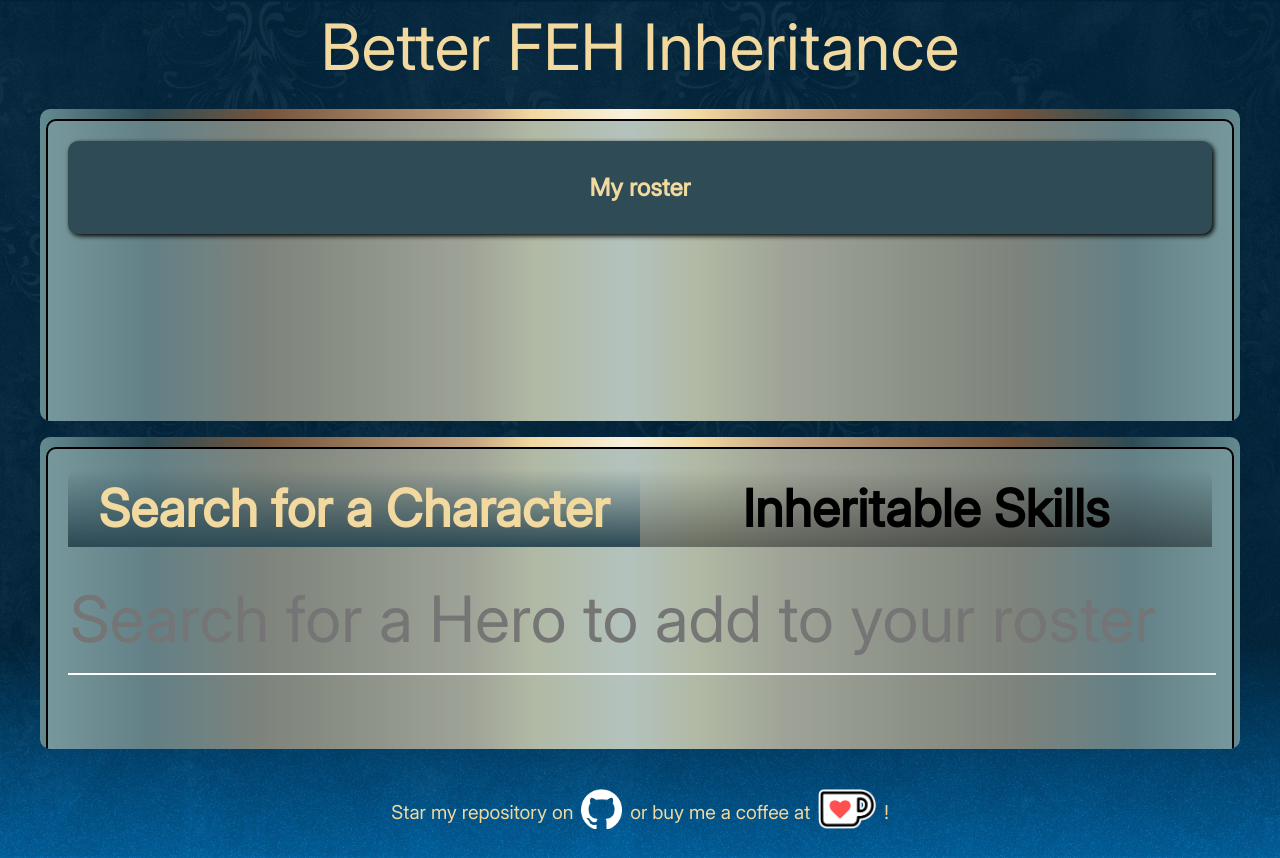
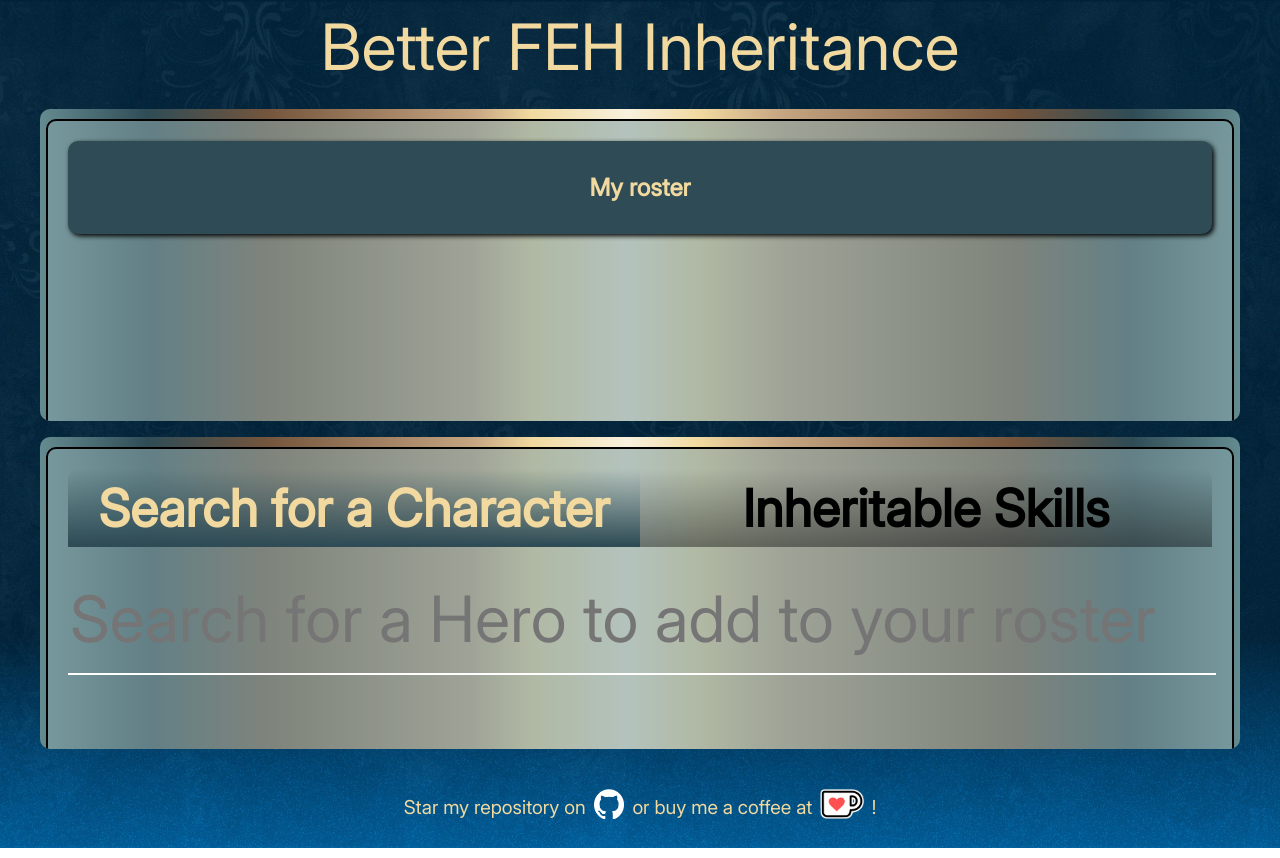
Before and after one commit to mk360/feh-inheritance, a plain HTML site: page index.html in a window 1280 px wide. Drawn offline with Linux system fonts and the light colour scheme; no server answers.

Commit message:
better alignment of socials with footer text

```diff
--- a/static/index.css
+++ b/static/index.css
@@ -450,7 +450,7 @@
     gap: 0.5rem;
 
     img {
-        height: calc(var(--cell-size) / 3);
+        height: calc(var(--cell-size) / 4);
     }
 }
 
```
